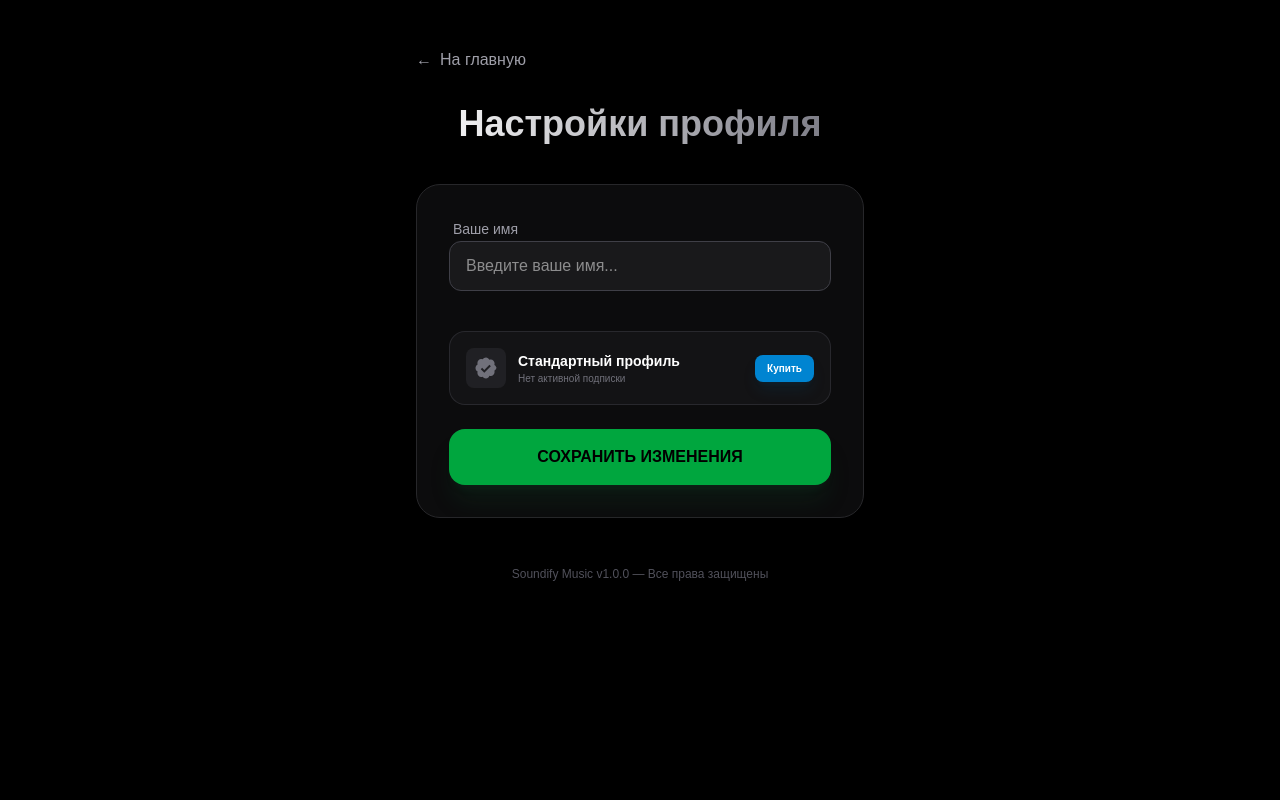
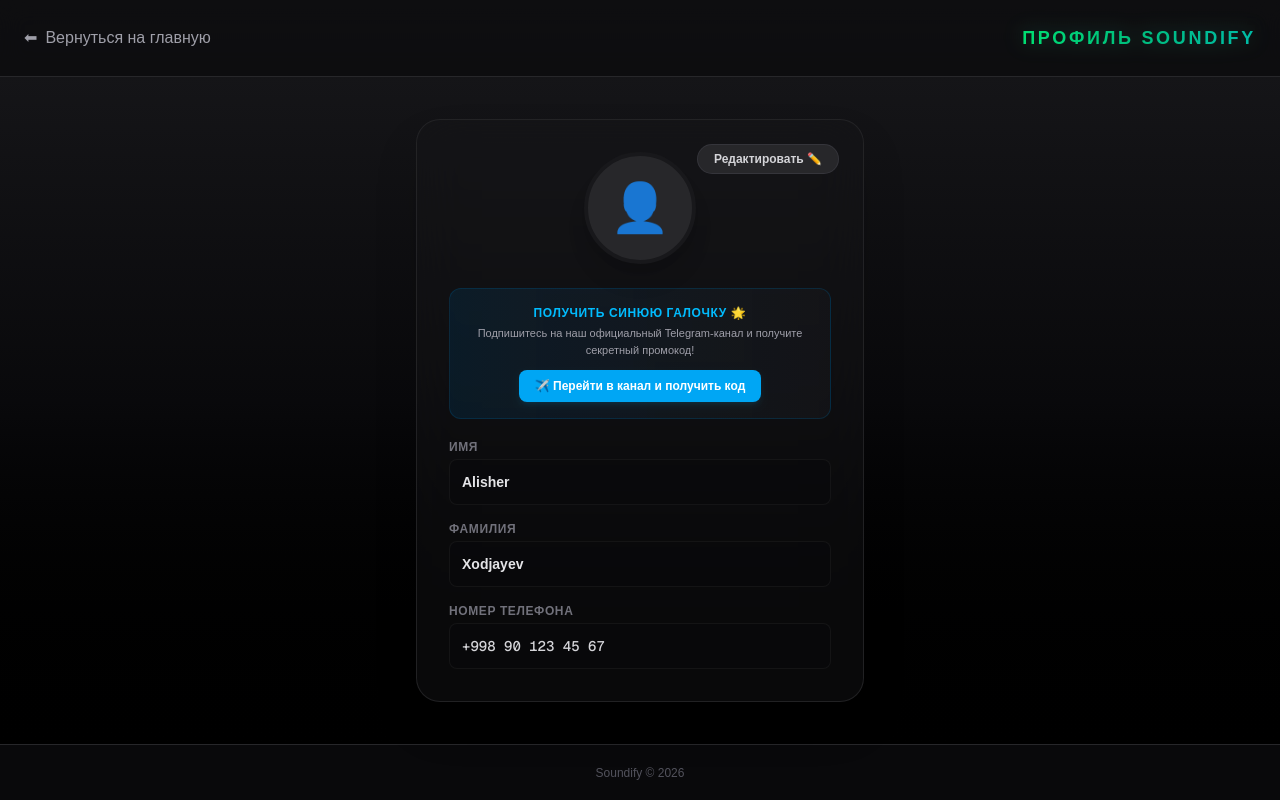
Before and after one commit to abdumalik13370/soundify-uz, a Next.js app: page /profile in a window 1280 px wide. Built offline with nearby package versions, Linux system fonts and the light colour scheme.

Commit message:
sayt rus tiliga o'tkazildi

```diff
--- a/app/profile/page.tsx
+++ b/app/profile/page.tsx
@@ -1,120 +1,247 @@
 "use client";
 
-import { useState, useEffect } from "react";
+import { useState, useRef, ChangeEvent, useEffect } from "react";
 import Link from "next/link";
 
 export default function Profile() {
-  const [name, setName] = useState("");
+  const [name, setName] = useState("Alisher");
+  const [surname, setSurname] = useState("Xodjayev");
+  const [phone, setPhone] = useState("+998 90 123 45 67");
+  const [avatar, setAvatar] = useState<string>("");
+
+  // Верификация (Галочка) и состояния времени
   const [isVerified, setIsVerified] = useState(false);
-  const [expiresAt, setExpiresAt] = useState<number | null>(null);
+  const [timeLeft, setTimeLeft] = useState<string>("");
+  const [promoCode, setPromoCode] = useState("");
 
+  const [isPhoneLocked, setIsPhoneLocked] = useState(false);
+  const [tempPhone, setTempPhone] = useState("+998 90 123 45 67");
+  const [isEditing, setIsEditing] = useState(false);
+
+  const fileInputRef = useRef<HTMLInputElement>(null);
+
+  // Проверка хранилища и истечения времени
   useEffect(() => {
-    // Ma'lumotlarni yuklash
     const savedName = localStorage.getItem("profile_name");
+    const savedSurname = localStorage.getItem("profile_surname");
+    const savedPhone = localStorage.getItem("profile_phone");
+    const savedAvatar = localStorage.getItem("profile_avatar");
+    const savedLocked = localStorage.getItem("profile_phone_locked");
+
     if (savedName) setName(savedName);
+    if (savedSurname) setSurname(savedSurname);
+    if (savedPhone) {
+      setPhone(savedPhone);
+      setTempPhone(savedPhone);
+    }
+    if (savedAvatar) setAvatar(savedAvatar);
+    if (savedLocked === "true") setIsPhoneLocked(true);
 
+    // Проверка временной верификации
+    const checkVerification = () => {
       const savedVerified = localStorage.getItem("profile_verified");
       const savedExpires = localStorage.getItem("profile_verified_expires");
 
       if (savedVerified === "true" && savedExpires) {
+        const now = Date.now();
         const expirationTime = parseInt(savedExpires);
-      if (Date.now() < expirationTime) {
+
+        if (now < expirationTime) {
           setIsVerified(true);
-        setExpiresAt(expirationTime);
+
+          // Расчет оставшегося времени (в часах и минутах)
+          const diff = expirationTime - now;
+          const hours = Math.floor(diff / (1000 * 60 * 60));
+          const minutes = Math.floor((diff % (1000 * 60 * 60)) / (1000 * 60));
+          setTimeLeft(`Осталось: ${hours}ч ${minutes}м`);
         } else {
-        // Muddat tugagan bo'lsa tozalash
+          // Если время истекло, удаляем из памяти
           localStorage.removeItem("profile_verified");
           localStorage.removeItem("profile_verified_expires");
+          setIsVerified(false);
+          setTimeLeft("");
         }
       }
+    };
+
+    checkVerification();
+    const interval = setInterval(checkVerification, 60000); // Проверяет каждую минуту
+    return () => clearInterval(interval);
   }, []);
 
-  const saveProfile = () => {
-    localStorage.setItem("profile_name", name);
-    alert("Профиль успешно сохранен! ✅");
+  const handleImageChange = (e: ChangeEvent<HTMLInputElement>) => {
+    const file = e.target.files?.[0];
+    if (file) {
+      const reader = new FileReader();
+      reader.onloadend = () => {
+        const base64String = reader.result as string;
+        setAvatar(base64String);
+        localStorage.setItem("profile_avatar", base64String);
+      };
+      reader.readAsDataURL(file);
+    }
   };
 
-  const buyVerification = () => {
-    const duration = 30 * 24 * 60 * 60 * 1000; // 30 kun
-    const expirationTime = Date.now() + duration;
+  const handleSave = () => {
+    let updatedPhone = phone;
+    let locked = isPhoneLocked;
 
+    if (!isPhoneLocked && tempPhone !== phone) {
+      updatedPhone = tempPhone;
+      locked = true;
+      setPhone(tempPhone);
+      setIsPhoneLocked(true);
+    }
+
+  // ПРОВЕРКА УСЛОВИЯ: Если промокод из Телеграма верный
+    if (promoCode === "TG_SOUNDIFY_77") {
+      setIsVerified(true);
+      // Добавляем 24 часа (24 * 60 * 60 * 1000 миллисекунд) к текущему времени
+      const duration24Hours = Date.now() + 24 * 60 * 60 * 1000;
       localStorage.setItem("profile_verified", "true");
-    localStorage.setItem("profile_verified_expires", expirationTime.toString());
+      localStorage.setItem("profile_verified_expires", duration24Hours.toString());
+      setTimeLeft("Осталось 24 часа");
+    } else if (promoCode.trim() !== "") {
+      alert("⚠️ Неверный промокод! Возьмите код в нашем Telegram-канале.");
+    }
 
-    setIsVerified(true);
-    setExpiresAt(expirationTime);
-    alert("Поздравляем! Вы получили синюю галочку на 30 дней! 🏆");
+    localStorage.setItem("profile_name", name);
+    localStorage.setItem("profile_surname", surname);
+    localStorage.setItem("profile_phone", updatedPhone);
+    localStorage.setItem("profile_phone_locked", locked ? "true" : "false");
+
+    setPromoCode("");
+    setIsEditing(false);
   };
 
   return (
-    <div className="min-h-screen bg-black text-white p-6 md:p-12 flex flex-col items-center">
+    <div className="bg-gradient-to-b from-zinc-900 via-zinc-950 to-black h-screen text-white flex flex-col justify-between overflow-y-auto">
 
-      <div className="w-full max-w-md space-y-8">
-        {/* Orqaga qaytish tugmasi */}
-        <Link href="/" className="text-zinc-400 hover:text-white transition flex items-center gap-2 mb-8 group">
-          <span className="group-hover:-translate-x-1 transition-transform">←</span> На главную
+      <header className="p-6 flex justify-between items-center bg-zinc-950/60 backdrop-blur-md border-b border-zinc-800 sticky top-0 z-50">
+        <Link href="/">
+          <button className="text-zinc-400 hover:text-white flex items-center space-x-2 transition font-medium group">
+            <span className="group-hover:-translate-x-1 transition-transform">⬅</span>
+            <span>Вернуться на главную</span>
+          </button>
         </Link>
+        <h1 className="text-lg font-black tracking-[0.15em] uppercase bg-gradient-to-r from-green-400 via-emerald-500 to-teal-500 bg-clip-text text-transparent drop-shadow-[0_0_10px_rgba(52,211,153,0.3)]">
+          ПРОФИЛЬ SOUNDIFY
+        </h1>
+      </header>
 
-        <h1 className="text-4xl font-black mb-10 text-center bg-gradient-to-r from-white to-zinc-500 bg-clip-text text-transparent">
-          Настройки профиля
-        </h1>
+      <main className="flex-1 flex flex-col items-center justify-center p-4 my-6">
+        <div className="bg-zinc-900/40 p-8 rounded-3xl border border-zinc-800/80 max-w-md w-full shadow-2xl backdrop-blur-xl relative">
 
-        <div className="bg-zinc-900/50 border border-zinc-800 p-8 rounded-3xl backdrop-blur-xl shadow-2xl space-y-6">
+          <button
+            onClick={() => {
+              if (isEditing) setTempPhone(phone);
+              setIsEditing(!isEditing);
+            }}
+            className="absolute top-6 right-6 bg-zinc-800 hover:bg-zinc-700 text-xs font-semibold px-4 py-1.5 rounded-full transition border border-zinc-700/60 text-zinc-300 z-30 cursor-pointer select-none"
+          >
+            {isEditing ? "Отмена ❌" : "Редактировать ✏️"}
+          </button>
 
-          {/* Ism kiritish */}
-          <div className="space-y-2">
-            <label className="text-sm font-medium text-zinc-400 ml-1">Ваше имя</label>
+          <div className="text-center mb-6 flex flex-col items-center relative z-10">
+            <input type="file" ref={fileInputRef} onChange={handleImageChange} accept="image/*" className="hidden" />
+
+            <div
+              onClick={() => fileInputRef.current?.click()}
+              className="w-28 h-28 bg-zinc-800 rounded-full flex items-center justify-center shadow-xl border-4 border-zinc-900 overflow-hidden cursor-pointer relative group hover:border-green-500 transition duration-300"
+            >
+              {avatar ? <img src={avatar} alt="Profile" className="w-full h-full object-cover" /> : <span className="text-zinc-500 text-5xl">👤</span>}
+              <div className="absolute inset-0 bg-black/50 flex items-center justify-center opacity-0 hover:opacity-100 transition duration-300">
+                <span className="text-xs font-bold text-white">Загрузить фото 📸</span>
+              </div>
+            </div>
+
+            {/* Динамический статус и таймер оставшегося времени */}
+            {isVerified && (
+              <div className="flex flex-col items-center mt-3 gap-1">
+                <span className="text-[11px] text-sky-400 font-bold bg-sky-500/10 px-3 py-1 rounded-full border border-sky-500/20 tracking-wider">
+                  ✓ ВРЕМЕННЫЙ VIP
+                </span>
+                <span className="text-[10px] text-zinc-500 font-mono">{timeLeft}</span>
+              </div>
+            )}
+          </div>
+
+          {/* ПАНЕЛЬ УСЛОВИЙ TELEGRAM (Всегда видна для привлечения людей) */}
+          {!isVerified && (
+            <div className="mb-5 p-4 rounded-xl bg-gradient-to-r from-sky-950/40 to-zinc-900/60 border border-sky-900/40 text-center">
+              <h4 className="text-xs font-bold text-sky-400 uppercase tracking-wider mb-1">Получить синюю галочку 🌟</h4>
+              <p className="text-[11px] text-zinc-400 mb-3">Подпишитесь на наш официальный Telegram-канал и получите секретный промокод!</p>
+
+              <a
+                href="https://t.me/PhonkSlowedSpeedup"
+                target="_blank"
+                rel="noopener noreferrer"
+                className="inline-block bg-sky-500 hover:bg-sky-400 text-white text-xs font-bold px-4 py-2 rounded-lg transition shadow-md shadow-sky-500/10"
+              >
+                ✈️ Перейти в канал и получить код
+              </a>
+            </div>
+          )}
+
+          <div className="space-y-4 relative z-10">
+            <div>
+              <label className="text-xs text-zinc-500 uppercase font-bold tracking-wider block mb-1">Имя</label>
+              {isEditing ? (
+                <input type="text" value={name} onChange={(e) => setName(e.target.value)} className="w-full bg-zinc-950 border border-zinc-800 rounded-lg p-2.5 text-sm focus:outline-none focus:border-green-500 text-white font-medium" />
+              ) : (
+                <div className="bg-zinc-950/40 p-3 rounded-lg border border-zinc-800/40 text-sm font-semibold text-zinc-200">{name}</div>
+              )}
+            </div>
+
+            <div>
+              <label className="text-xs text-zinc-500 uppercase font-bold tracking-wider block mb-1">Фамилия</label>
+              {isEditing ? (
+                <input type="text" value={surname} onChange={(e) => setSurname(e.target.value)} className="w-full bg-zinc-950 border border-zinc-800 rounded-lg p-2.5 text-sm focus:outline-none focus:border-green-500 text-white font-medium" />
+              ) : (
+                <div className="bg-zinc-950/40 p-3 rounded-lg border border-zinc-800/40 text-sm font-semibold text-zinc-200">{surname}</div>
+              )}
+            </div>
+
+            <div>
+              <div className="flex justify-between items-center mb-1">
+                <label className="text-xs text-zinc-500 uppercase font-bold tracking-wider">Номер телефона</label>
+                {isPhoneLocked && <span className="text-[10px] text-amber-500 font-semibold bg-amber-500/10 px-2 py-0.5 rounded">🔒 Нельзя изменить</span>}
+              </div>
+              {isEditing && !isPhoneLocked ? (
+                <div>
+                  <input type="text" value={tempPhone} onChange={(e) => setTempPhone(e.target.value)} className="w-full bg-zinc-950 border border-zinc-800 rounded-lg p-2.5 text-sm focus:outline-none focus:border-green-500 text-white font-mono" />
+                  <p className="text-[10px] text-zinc-500 mt-1">⚠️ Вы можете изменить номер только 1 раз!</p>
+                </div>
+              ) : (
+                <div className="bg-zinc-950/40 p-3 rounded-lg border border-zinc-800/40 text-sm font-medium text-zinc-300 font-mono">{phone}</div>
+              )}
+            </div>
+
+            {/* Поле ввода промокода (Показывается только при редактировании и отсутствии галочки) */}
+            {isEditing && !isVerified && (
+              <div className="pt-2 border-t border-zinc-800/60">
+                <label className="text-xs text-sky-400 uppercase font-bold tracking-wider block mb-1">Telegram Промокод 🔑</label>
                 <input
                   type="text"
-              value={name}
-              onChange={(e) => setName(e.target.value)}
-              placeholder="Введите ваше имя..."
-              className="w-full bg-zinc-800/50 border border-zinc-700 rounded-xl px-4 py-3 focus:outline-none focus:ring-2 focus:ring-green-500/50 transition"
+                  placeholder="Введите код из канала..."
+                  value={promoCode}
+                  onChange={(e) => setPromoCode(e.target.value)}
+                  className="w-full bg-zinc-950 border border-sky-900/30 rounded-lg p-2.5 text-sm focus:outline-none focus:border-sky-500 text-sky-400 placeholder-zinc-700 font-mono uppercase"
                 />
               </div>
+            )}
 
-          {/* Status (Verifikatsiya) */}
-          <div className="pt-4">
-            <div className="flex items-center justify-between p-4 bg-zinc-800/30 rounded-2xl border border-zinc-700/50">
-              <div className="flex items-center gap-3">
-                <div className={`p-2 rounded-lg ${isVerified ? "bg-sky-500/10" : "bg-zinc-700/30"}`}>
-                  <svg className={`w-6 h-6 ${isVerified ? "text-sky-500" : "text-zinc-500"}`} fill="currentColor" viewBox="0 0 24 24">
-                    <path d="M22.5 12.5c0-1.58-.875-2.95-2.148-3.6.154-.435.238-.905.238-1.4 0-2.21-1.71-3.99-3.818-3.99-.48 0-.941.1-1.358.277C14.771 2.535 13.488 1.5 12 1.5a4.24 4.24 0 0 0-3.414 1.787 3.865 3.865 0 0 0-1.358-.277c-2.108 0-3.818 1.78-3.818 3.99 0 .495.084.965.238 1.4-1.273.65-2.148 2.02-2.148 3.6 0 1.58.875 2.95 2.148 3.6-.154.435-.238.905-.238 1.4 0 2.21 1.71 3.99 3.818 3.99.48 0 .941-.1 1.358-.277C9.229 21.465 10.512 22.5 12 22.5c1.488 0 2.771-1.035 3.414-2.713.417.177.878.277 1.358.277 2.108 0 3.818-1.78 3.818-3.99 0-.495-.084-.965-.238-1.4 1.273-.65 2.148-2.02 2.148-3.6zm-12.214 4.29l-3.52-3.57 1.373-1.39 2.147 2.18 5.17-5.25 1.373 1.39-6.543 6.64z"/>
-                  </svg>
-                </div>
-                <div>
-                  <p className="text-sm font-bold">{isVerified ? "Верифицирован" : "Стандартный профиль"}</p>
-                  <p className="text-[10px] text-zinc-500">
-                    {isVerified ? `Активен до: ${new Date(expiresAt!).toLocaleDateString()}` : "Нет активной подписки"}
-                  </p>
-                </div>
-              </div>
-              {!isVerified && (
-                <button
-                  onClick={buyVerification}
-                  className="text-[10px] bg-sky-600 hover:bg-sky-500 text-white px-3 py-1.5 rounded-lg font-bold transition shadow-lg shadow-sky-900/20"
-                >
-                  Купить
+            {isEditing && (
+              <button onClick={handleSave} className="w-full bg-green-500 hover:bg-green-400 text-black font-bold p-3 rounded-lg text-sm mt-6 shadow-lg transition duration-200">
+                Сохранить данные ✓
               </button>
             )}
           </div>
-          </div>
-
-          {/* Saqlash tugmasi */}
-          <button
-            onClick={saveProfile}
-            className="w-full bg-green-600 hover:bg-green-500 text-black font-black py-4 rounded-2xl transition transform active:scale-[0.98] shadow-xl shadow-green-900/20"
-          >
-            СОХРАНИТЬ ИЗМЕНЕНИЯ
-          </button>
 
         </div>
+      </main>
 
-        <p className="text-center text-zinc-600 text-xs pt-4">
-          Soundify Music v1.0.0 — Все права защищены
-        </p>
-      </div>
-
+      <footer className="h-14 bg-zinc-950 border-t border-zinc-800 px-6 flex items-center justify-center text-xs text-zinc-600">Soundify © 2026</footer>
     </div>
   );
 }
```
Lines whose indentation alone changed are shown as unchanged.
